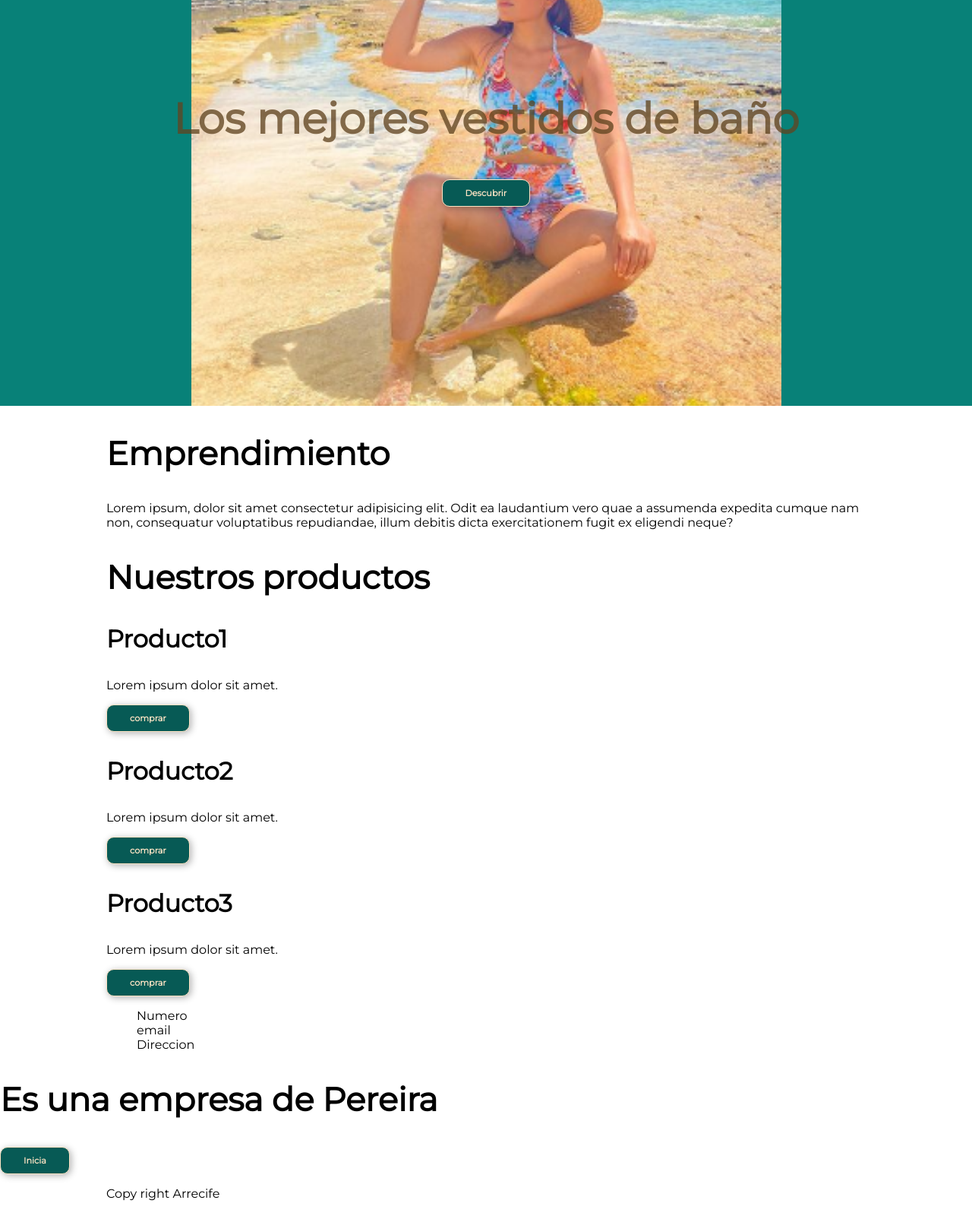
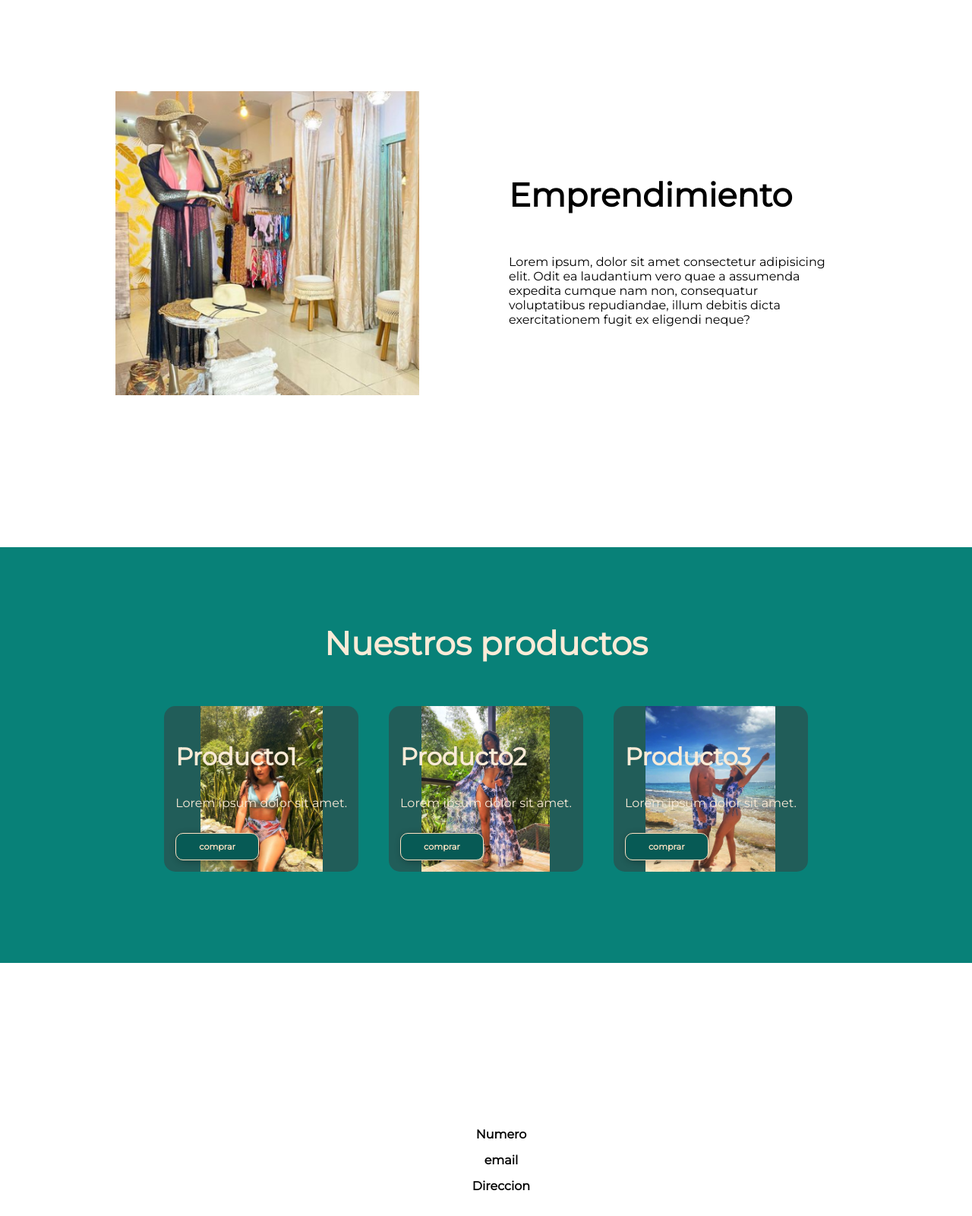
Before and after one commit to JorgeRicardo1/PaginaArrecife, a plain HTML site: page index.html in a window 1280 px wide. Shown: the part 800-2400 px from the top of the page at 76% size. Drawn offline with nearby package versions, Linux system fonts and the light colour scheme.

Commit message:
Se agregaron los primeros diseños css

```diff
--- a/index.html
+++ b/index.html
@@ -15,36 +15,39 @@
     <link rel="stylesheet" href="style.css" />
 </head>
 <body>
-    <section id="header">
-
+    <header>
         <div class="container">
             <a href="#"><img src="img/logo.jpg" class="logo" alt="100" width="100"></a>
-            <ul id="navbar">
-                <li><a class="activate" href="index.html">Home</a></li>
-                <li><a href="about.html">About</a></li>
-                <li><a href="shop.html">Shop</a></li>
-                <li><a href="contact.html">Contact</a></li>
-                <li><a href="Blog.html">Blog</a></li>
-                <li><a href="cart.html"><span class="material-symbols-outlined">shopping_cart_checkout </span></span></a></li>
-            </ul>
+            <nav>
+                <a class="activate" href="index.html">Home</a>
+                <a href="#about">About</a>
+                <a href="#shop">Shop</a>
+                <a href="#contact">Contact</a>
+                <a href="#Blog">Blog</a>
+                <a href="cart.html"><span class="material-symbols-outlined">shopping_cart_checkout </span></span></a>
+            </nav>
         </div>
-    </section>
+    </header>
 
     <section id="hero">
         <h1>Los mejores vestidos de baño</h1>
         <button>Descubrir</button>
     </section>
-    <section id="About">
+
+    <section id="about">
             <div class="container">
                 <div class="img-container"></div>
+                <div class="texto">
                 <h2>Emprendimiento</h2>
                 <p>Lorem ipsum, dolor sit amet consectetur adipisicing elit. Odit ea laudantium vero quae a assumenda expedita cumque nam non, consequatur voluptatibus repudiandae, illum debitis dicta exercitationem fugit ex eligendi neque?</p>
+            </div>
         </div>
     </section>
 
     <section id="shop">
         <div class="container">
             <h2>Nuestros productos</h2>
+            <div class="productos">
                 <div class="carta">
                     <h3>Producto1</h3>
                     <p>Lorem ipsum dolor sit amet.</p>
@@ -61,9 +64,10 @@
                     <button>comprar</button>
                 </div>
             </div>
+        </div>
     </section>
 
-    <section id="Contact">
+    <section id="contact">
         <div class="container">
             <ul>
                 <li>Numero</li>
@@ -73,7 +77,7 @@
         </div>
     </section>
 
-    <section id="Blog">
+    <section id="blog">
         <h2>Es una empresa de Pereira</h2>
         <button>Inicia</button>
     </section>
--- a/style.css
+++ b/style.css
@@ -2,6 +2,10 @@
 *{
     font-family: 'Montserrat', sans-serif;
     box-sizing: border-box;
+}
+
+html{
+    scroll-behavior: smooth;
 }
 
 body{
@@ -31,50 +35,45 @@ button:hover{
 }
 
 /* Header */
-#header {
+header {
 
     display:  flex;
     flex-direction: column;
     align-items:  center;
-    justify-content: space-between;
-    padding: 20px 80px;
+    padding: 0px 80px;
     background: #e3e6f3;
     box-shadow:  0 5px 15px rgba( 0, 0 , 0, 0.3);
     font-family: 'Montserrat', sans-serif;
 }
 
-#header img{
+header img{
     margin:  0px;
     padding: 25px 30px;
 }
 
-#header .container{
+header .container{
     display: flex;
     flex-direction: column;
     align-items: center;
 }
 
 /* Estilo para el navbar */
-#navbar{
+header nav{
     display: flex;
     flex-direction: column;
     align-items: center;
     padding-bottom: 25px;
 }
 
-#navbar li{
-    list-style: none;
-    padding: 25px;
-    position: relative;
-}
 
-#navbar li a {
+header a {
+    padding: 5px 12px;
     text-decoration: none;
     font-size: 16px;
-    font-weight: 600;
+    font-weight: bold;
     color:  #1a1a1a;
 }
-#navbar li a:hover{
+header a:hover{
     color: #088178;
 }
 
@@ -100,4 +99,170 @@ button:hover{
     background-repeat: no-repeat;
     background-position: center;
     background-size: contain;
+    background-blend-mode: hard-light;
 }
+
+/* Seccion about */
+#about{
+
+}
+
+#about .container{
+    text-align: center;
+    padding: 200px 12px;
+}
+
+/* Seccuib shop */
+
+#shop {
+    background-color: #088178;;
+    color: antiquewhite;
+    text-align: center;
+}
+
+#shop .container{
+    padding: 100px 12px;
+
+}
+
+#shop h2{
+    margin-top: 0;
+
+}
+
+#shop p{
+    display: none;
+
+}
+
+#shop .carta{
+    background-color: rgba(59, 59, 59, 0.5);
+    background-repeat: no-repeat;
+    background-position: center;
+    background-size: contain;
+    padding: 50px;
+    margin: 20px;
+    border-radius: 15px;
+    text-align: left;
+    background-blend-mode: hard-light;
+}
+
+.carta:first-child{
+    background-image: url(/img/producto1.PNG);
+
+}
+
+.carta:nth-child(2){
+    background-image: url(/img/producto2.PNG);
+}
+
+.carta:nth-child(3){
+    background-image: url(/img/producto3.PNG);
+}
+
+#contact .container{
+     text-align: center;
+     padding: 200px 12px;
+}
+
+#contact li{
+    margin: 15px 0px;
+    font-weight: bold;
+}
+
+#blog{
+    display: flex;
+    flex-direction: column;
+    justify-content: center;
+    align-items: center;
+    text-align: center;
+    background-color: #1a1a1a;
+    color: white;
+    height: 80vh;
+}
+
+#blog h2{
+    font-size: 9vw;
+}
+
+#blog button{
+    font-size: 5vw;
+}
+
+footer{
+    background-color: rgb(230, 230, 230);
+
+}
+
+footer p{
+    margin: 0;
+    padding: 12px;
+    color: rgba(100, 100, 100, 0.8);
+}
+
+footer .container{
+    height: 150px;
+    display: flex;
+    justify-content: center;
+    align-items: flex-end;
+}
+
+
+@media (min-width: 720px){
+
+    header {
+        position: fixed;
+        width: 100%;
+    }
+
+    header .container{
+        flex-direction: row;
+        justify-content: space-between;
+    }
+
+    header nav{
+        flex-direction: row;
+        padding-bottom: 0;
+        padding-right: 20px;
+    }
+
+    #about .container{
+        display: flex;
+        justify-content: space-between;
+    }
+
+    #about .texto{
+        text-align: initial;
+        width: 50%;
+        max-width: 600px;
+        padding: 0px 30px;
+        display: flex;
+        flex-direction: column;
+        justify-content: center;
+    }
+
+    #about .img-container{
+        background-image: url(/img/img-container.PNG);
+        background-blend-mode: hard-light;
+        background-size: cover;
+        background-position: center center;
+        height: 400px;
+        width: 400px;
+    }
+
+    #shop .productos{
+        display: flex;
+        justify-content: center;
+    }
+
+    #shop p{
+        display: block;
+        margin-bottom: 30px;
+    }
+
+    #shop .carta{
+        padding: 15px;
+    }
+
+
+}
```
Also changed, not shown: img/img-container.PNG (added), img/producto1.PNG (added), img/producto2.2.PNG (added), img/producto2.PNG (added), img/producto3.PNG (added). Lines whose indentation alone changed are shown as unchanged.
